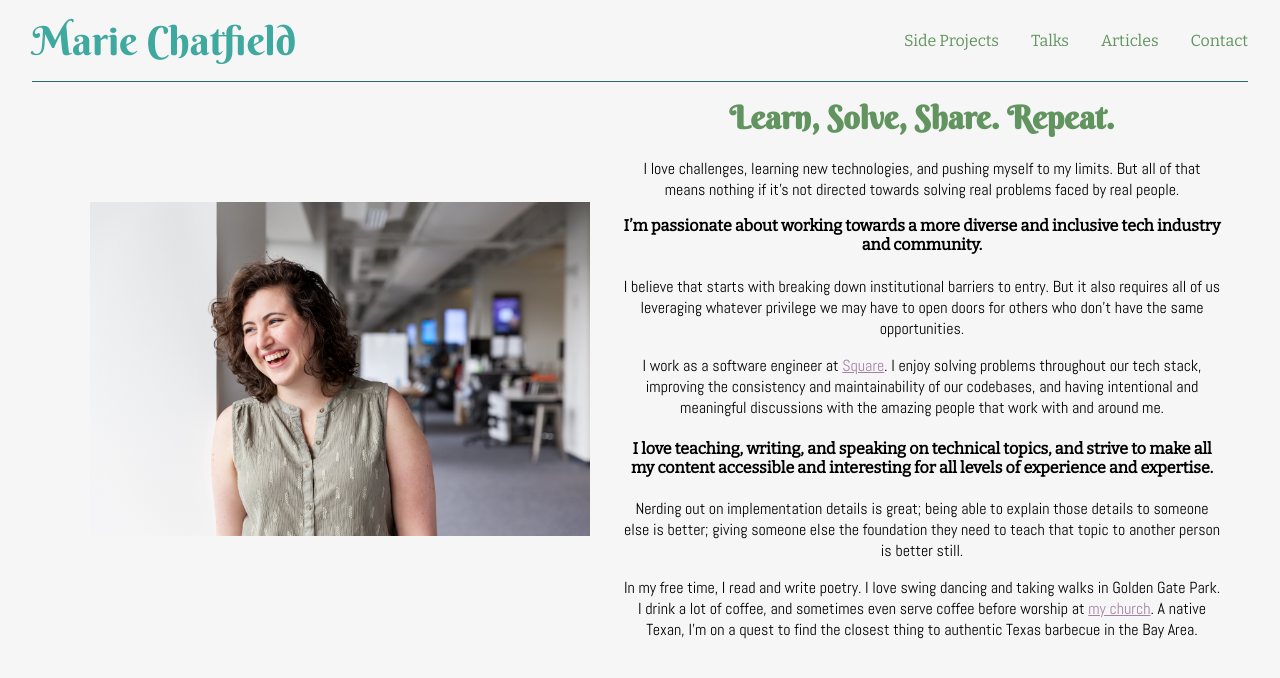
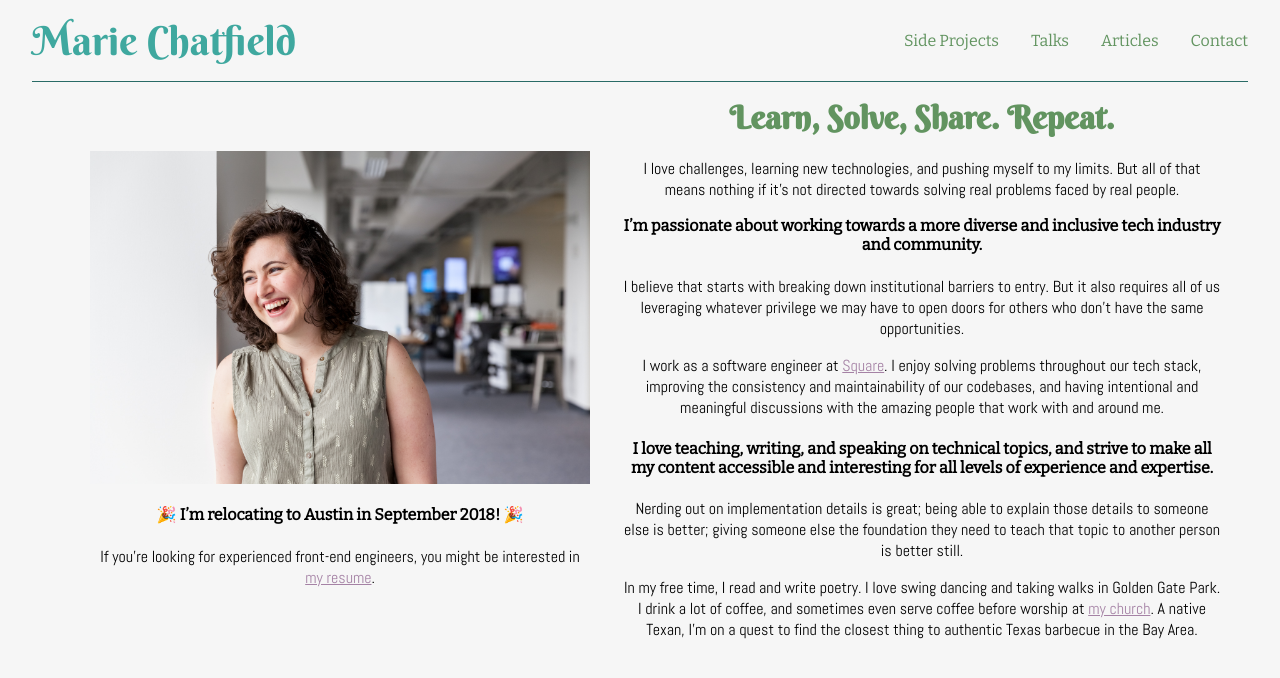
Before and after one commit to mchat/mchat.github.io, a Jekyll site: the page built from index.md, in a window 1280 px wide. Shown: the top 678 px of the page. Built offline with Jekyll 4.4.1, drawn with Linux system fonts in a browser that asks for light colours; nearby versions of some CDN libraries.

Commit message:
Add references to resume.

```diff
--- a/index.md
+++ b/index.md
@@ -4,8 +4,10 @@ permalink: /
 ---
 
 <div class="content__section">
-  <div class="content__section__media" markdown="block">
+  <div class="content__section__media content__section__text--centered" markdown="block">
 ![Profile picture of Marie Chatfield.](/public/resources/images/profile.jpg){: .content__section__image }
+#### 🎉 I'm relocating to Austin in September 2018! 🎉
+If you're looking for experienced front-end engineers, you might be interested in [my resume](/resume-builder/).
   </div>
   <div class="content__section__text content__section__text--centered content__section__text--align-title" markdown="block">
 
```
Also changed, not shown: contact/index.md (+2 -1 lines).
